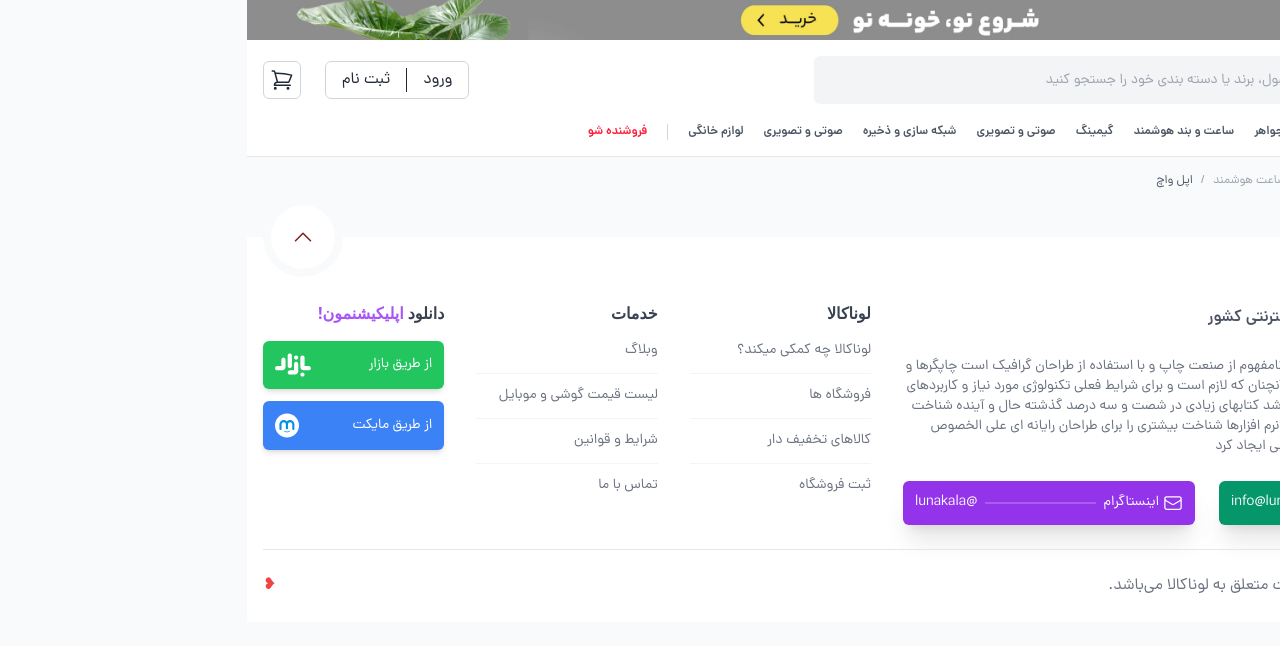
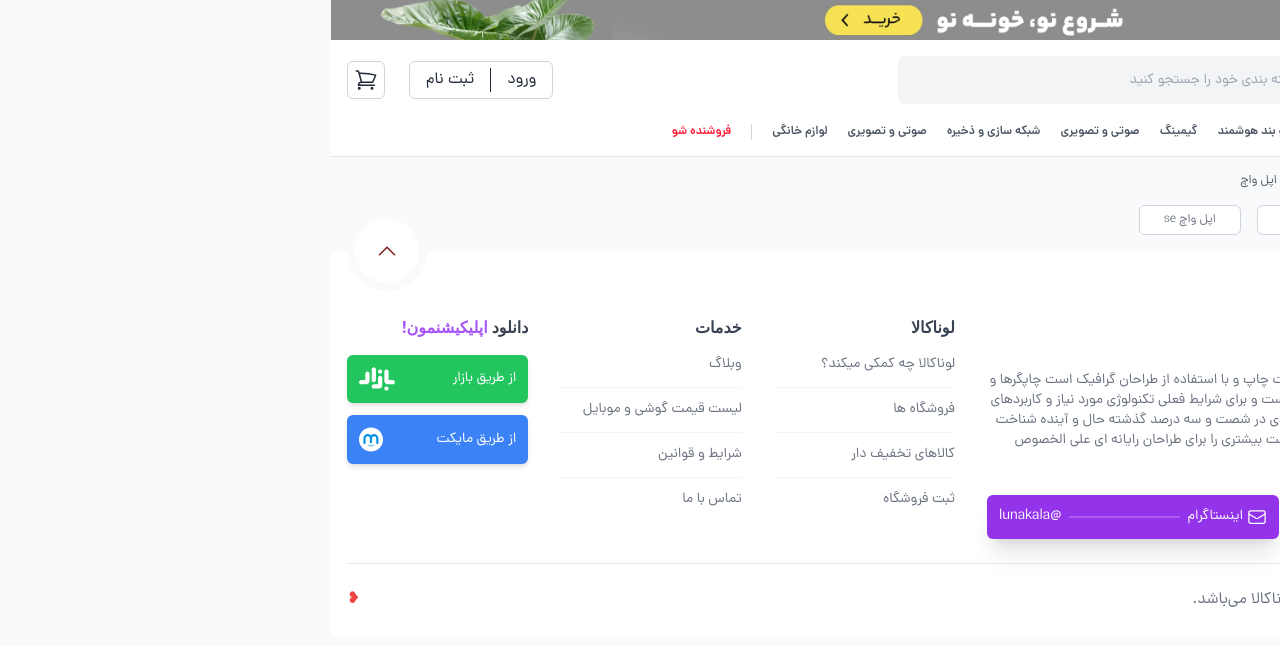
Before and after one commit to rezaeiar/lunakala, a Next.js app: page /products/list/1 in a window 1280 px wide. Shown: the top 646 px of the page. Built offline with nearby package versions, Linux system fonts and the light colour scheme.

Commit message:
feat: Development of suggestion component for list page

```diff
--- a/app/_components/templates/list/Suggestion/Suggestion.tsx
+++ b/app/_components/templates/list/Suggestion/Suggestion.tsx
@@ -4,8 +4,19 @@
     return (
         <div>
             <div className="container">
-                <div className="flex items-center gap-4 text-gray-400 font-dana py-4">
-
+                <div className="flex items-center gap-4 text-gray-500 font-dana pb-4 text-xs">
+                    <div className="py-1.5 px-6 rounded-md border bg-white border-gray-300">
+                        اپل واچ se
+                    </div>
+                    <div className="py-1.5 px-6 rounded-md border bg-white border-gray-300">
+                        اپل واچ se
+                    </div>
+                    <div className="py-1.5 px-6 rounded-md border bg-white border-gray-300">
+                        اپل واچ se
+                    </div>
+                    <div className="py-1.5 px-6 rounded-md border bg-white border-gray-300">
+                        اپل واچ se
+                    </div>
                 </div>
             </div>
         </div>
```
